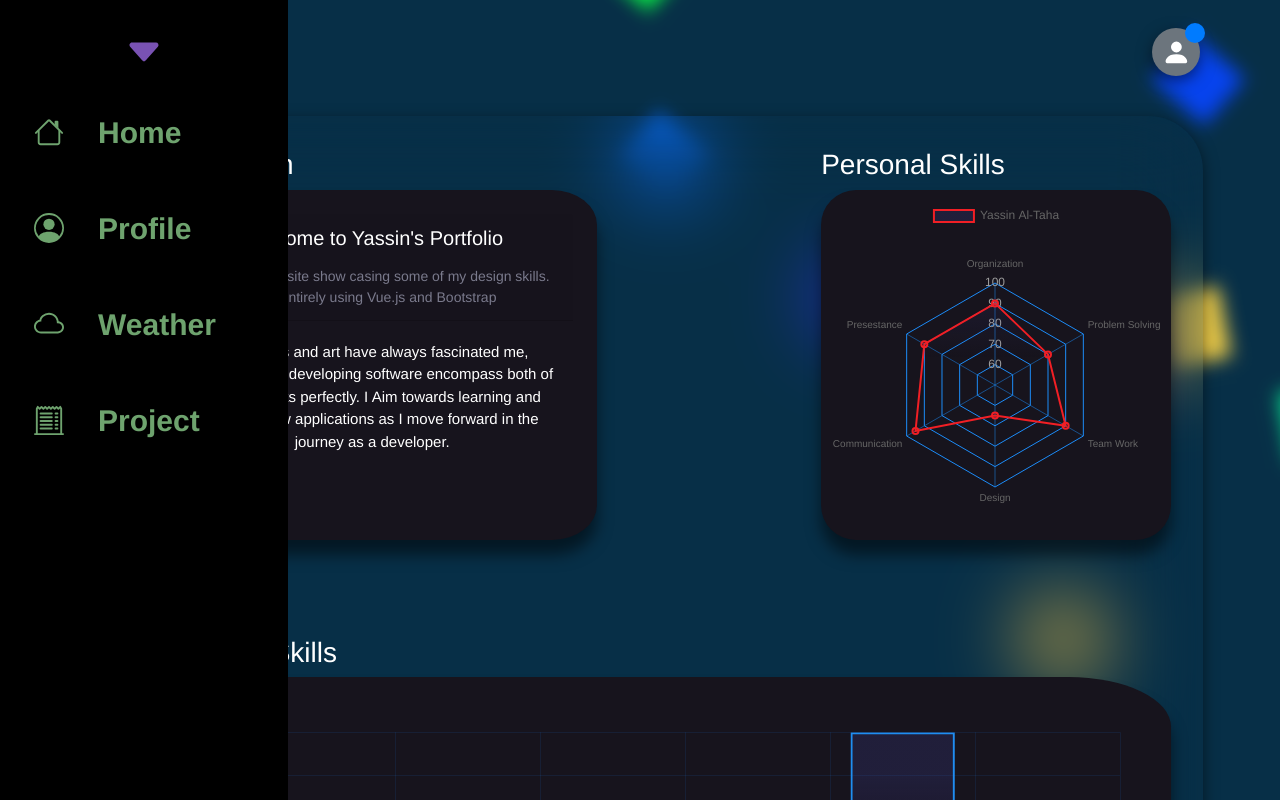
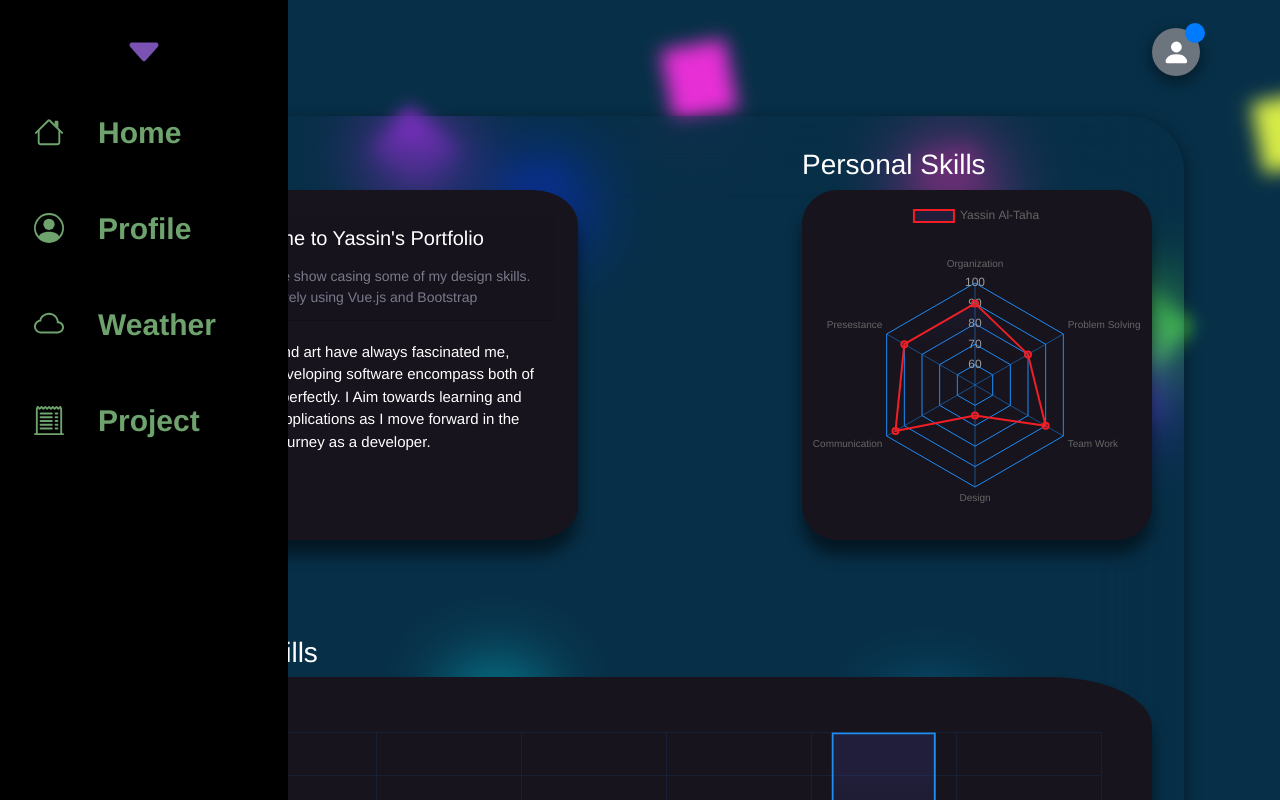
Before and after one commit to YassinAltaha/Portfolio, a Vue app: page / in a window 1280 px wide. Shown: the top 800 px of the page. Built offline with nearby package versions, Linux system fonts and the light colour scheme.

Commit message:
footer and main page alignment for smaller screens

```diff
--- a/src/App.vue
+++ b/src/App.vue
@@ -142,12 +142,12 @@ export default {
     min-width: 85%;
     max-width: 85%;
     min-height: 85vh;
-    margin-left: 3vw;
+    // margin-left: 3vw;
   }
 }
 .background-c {
   margin-top: 1rem;
-  margin-left: 5vw;
+  // margin-left: 5vw;
   position: sticky;
   bottom: -100vh;
 }
```
